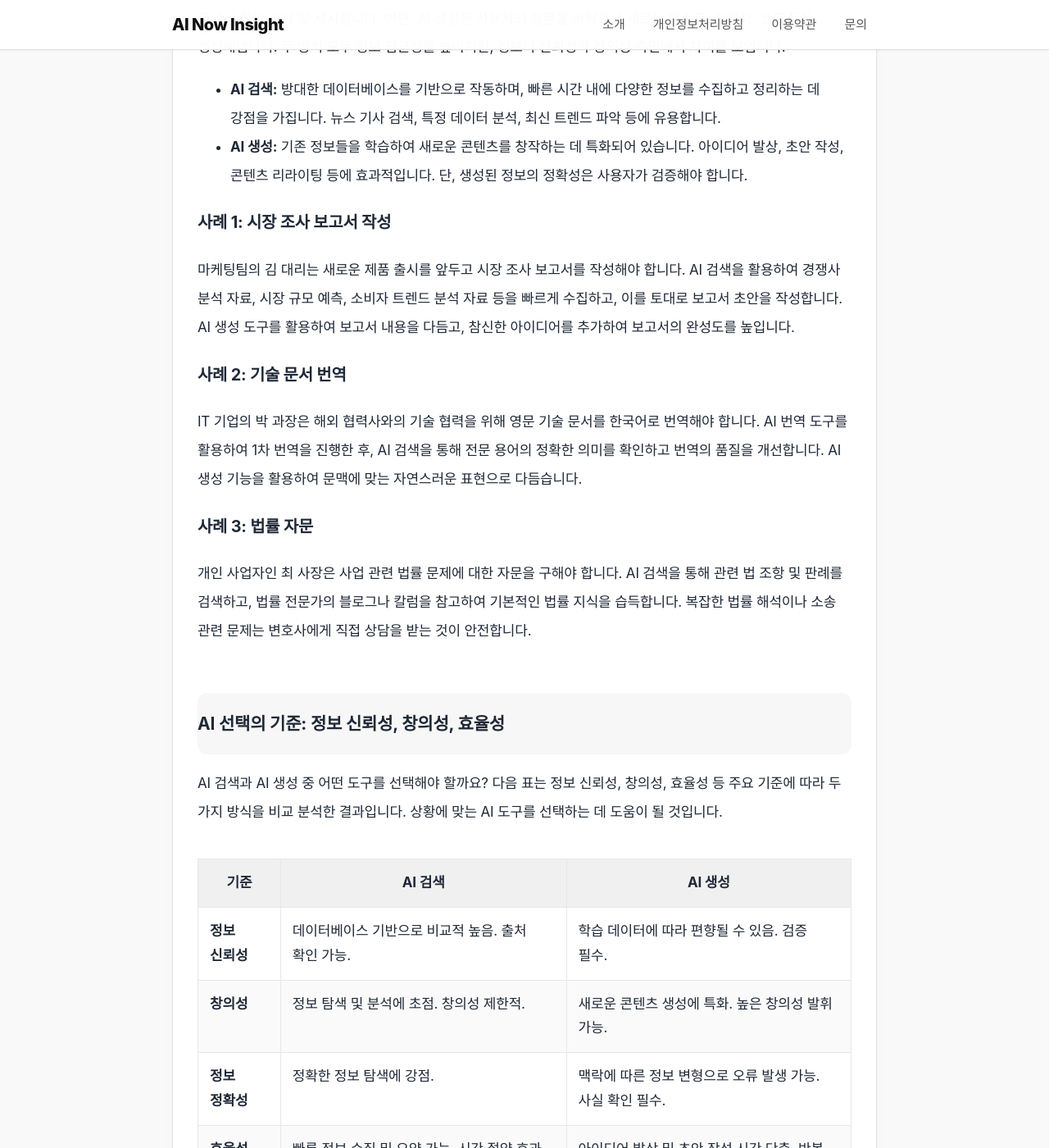
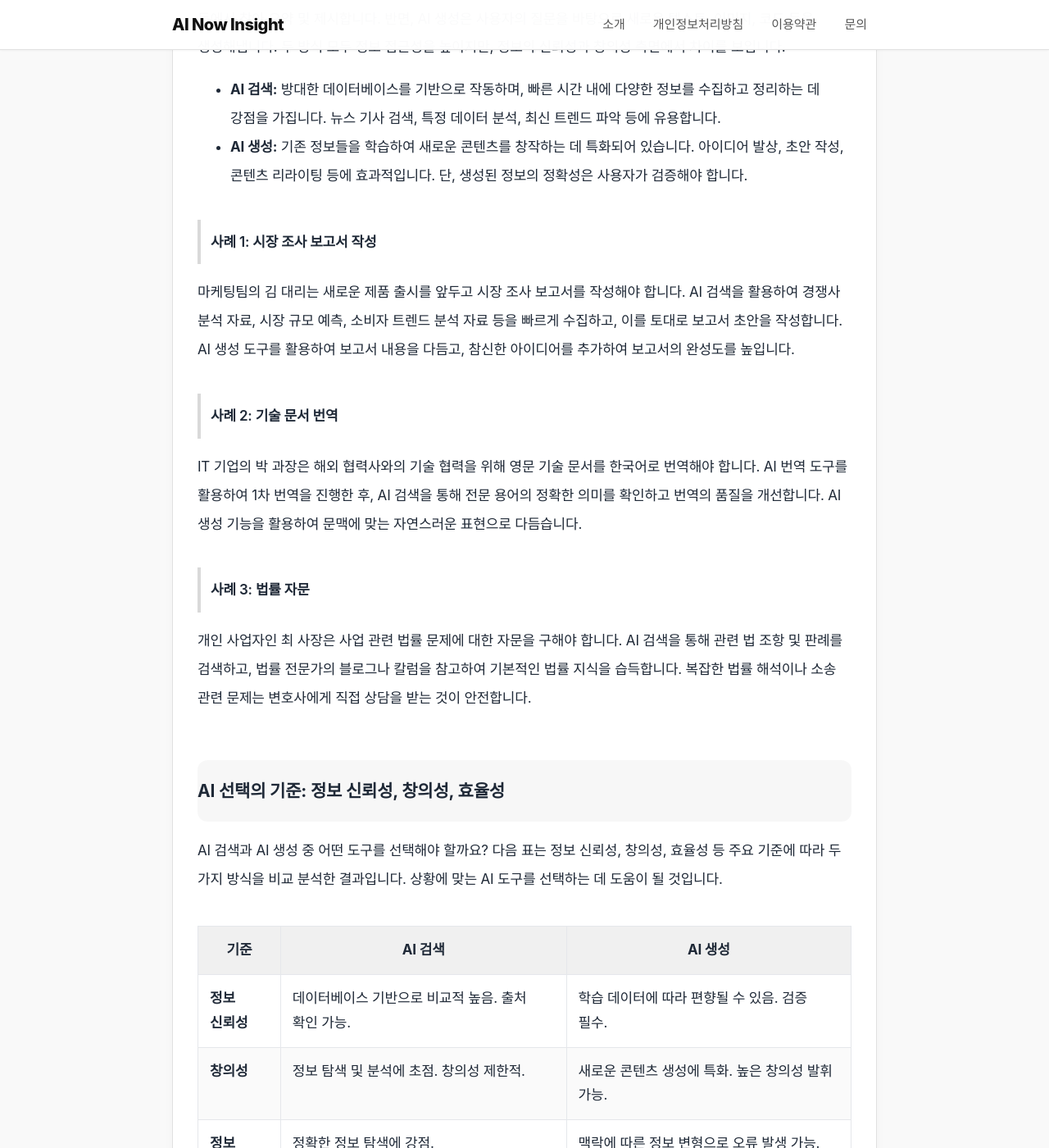
Before and after one commit to ilovegkd/ilovegkd.github.io, a Jekyll site: the page built from _posts/2026-02-15-post-5513.md, in a window 1280 px wide and 1400 px high, scrolled down 707 px. Shown: the whole window at 82% size. Built offline with Jekyll 4.4.1, drawn with Linux system fonts in a browser that asks for light colours.

Commit message:
Update site.css

```diff
--- a/assets/site.css
+++ b/assets/site.css
@@ -206,6 +206,15 @@ p { margin-bottom: 16px; word-break: keep-all; }
   border-radius:12px;
 }
 
+.post-content h3{
+  margin:36px 0 14px;
+  font-size:17px;
+  font-weight:600;
+  padding:10px 0px;
+  border-left:4px solid rgba(0,0,0,.15);
+  padding-left:12px;
+}
+
 /* 이하 동일... */
 
 /* ===== Post content: tables ===== */
```
